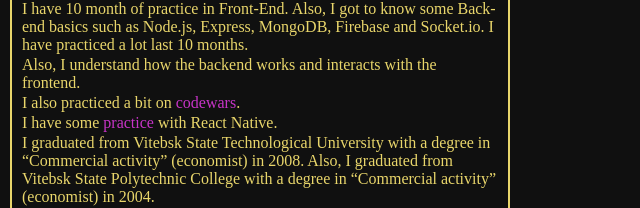
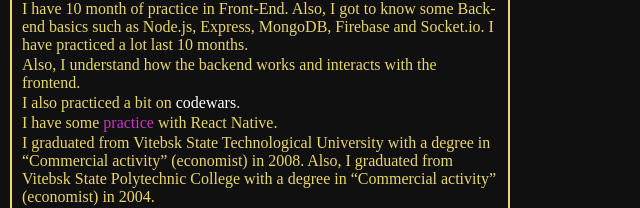
Before and after one commit to DeguzBelarus/CV, a React (Create React App) app: page /about in a window 1280 px wide. In both pictures the pointer is over the link "codewars". Shown: the part 135-343 px from the top of the page, without its empty margins (0-640 px from the left). Built offline with nearby package versions, Linux system fonts and the light colour scheme.

Commit message:
hobbies and about me pages: links hover was added

```diff
--- a/src/pages/AboutMe/AboutMe.scss
+++ b/src/pages/AboutMe/AboutMe.scss
@@ -21,6 +21,10 @@
 
     a {
       color: #c734c7;
+
+      &:hover {
+        color: white;
+      }
     }
   }
 
--- a/src/pages/Hobbies/Hobbies.scss
+++ b/src/pages/Hobbies/Hobbies.scss
@@ -21,6 +21,10 @@
 
     a {
       color: #c734c7;
+
+      &:hover {
+        color: white;
+      }
     }
   }
 
```
